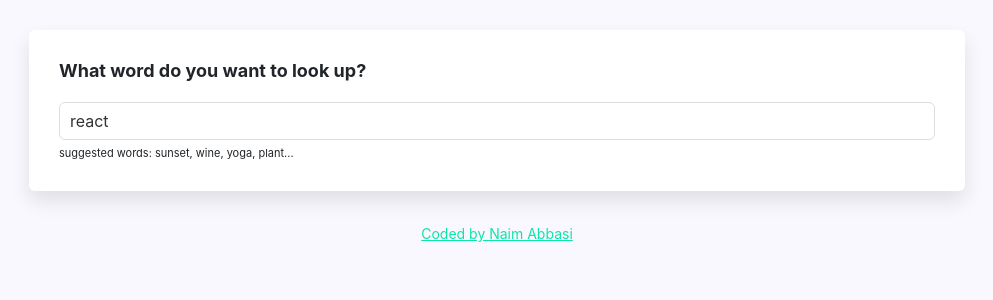
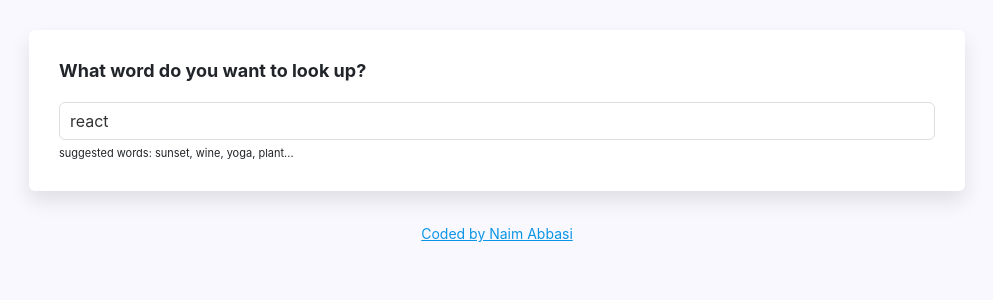
Before and after one commit to abbasi-naim/react-dictionary-app, a React (Create React App) app: page / in a window 1280 px wide. Shown: the top 300 px of the page, without its empty margins (143-1136 px from the left). Built offline with nearby package versions, Linux system fonts and the light colour scheme; no server answers.

Commit message:
styled  app component

```diff
--- a/src/App.css
+++ b/src/App.css
@@ -3,7 +3,7 @@ body {
 }
 
 a {
-  color: #0be6a4;
+  color: hsl(202, 91%, 47%);
 }
 
 .App {
--- a/src/Phonetic.css
+++ b/src/Phonetic.css
@@ -14,7 +14,7 @@
 }
 
 .Phonetic a:hover {
-  background: #0be6a4;
+  background: hsl(202, 91%, 47%);
   color: white;
 }
 
```
